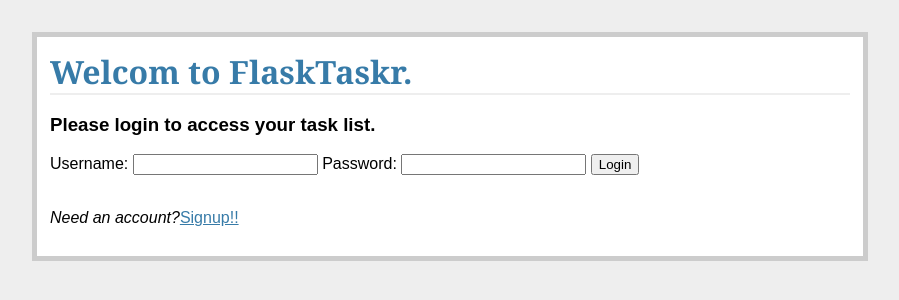
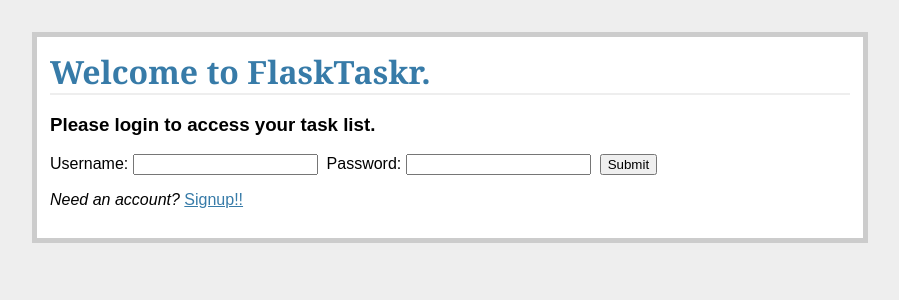
Before and after one commit to lineman60/flasker-Beta-app1, a Flask app: page / in a window 1280 px wide. Shown: the top 300 px of the page, without its empty margins (190-1089 px from the left). Run offline with Flask 2, Linux system fonts and the light colour scheme.

Commit message:
Chapter 11

```diff
--- a/templates/login.html
+++ b/templates/login.html
@@ -1,13 +1,10 @@
 {% extends "template.html" %}
 {% block content %}
-    <h1> Welcom to FlaskTaskr. </h1>
-    <h3>Please login to access your task list. </h3>
+  <h1>Welcome to FlaskTaskr.</h1>
+  <h3>Please login to access your task list.</h3>
     <form method="post" action="/">
-        Username: <input type="text" name="username" value="{{ request.form.username }}">
-        Password: <input type="password" name="password" value="{{ request.form.password }}">
-        <input type="submit" value="Login">
-    </form>
-    <br>
-<p><em>Need an account?</em><a href="/register">Signup!!</a></p>
-
+      {{ form.csrf_token }}
+      <p>{{ form.name.label }}: {{ form.name }}&nbsp;&nbsp;{{ form.password.label }}: {{ form.password }}&nbsp;&nbsp;<input type="submit" value="Submit"></p>
+     </form>
+    <p><em>Need an account? </em><a href="/register">Signup!!</a></p>
 {% endblock %}
--- a/views.py
+++ b/views.py
@@ -57,6 +57,7 @@ def logout():
     flash('You are logged out, C\'ya')
     return redirect(url_for('login'))
 
+
 @app.route('/', methods=['GET', 'POST'])
 def login():
     error = None
@@ -68,17 +69,23 @@ def login():
                 password=request.form['password']
             ).first()
             if u is None:
-                error = 'Invalid Credentials. Please try again'
-                return render_template("login.html", form=form, error=error)
+                error = 'Invalid username or password.'
+                return render_template(
+                    "login.html",
+                    form=form,
+                    error=error
+                )
             else:
                 session['logged_in'] = True
-                flash('You are logged in')
+                session['user_id'] = u.id
+                flash('You are logged in. Go Crazy.')
                 return redirect(url_for('tasks'))
         else:
             return render_template(
                 "login.html",
                 form=form,
-                error=error)
+                error=error
+            )
     if request.method == 'GET':
         return render_template('login.html', form=form)
 
```
